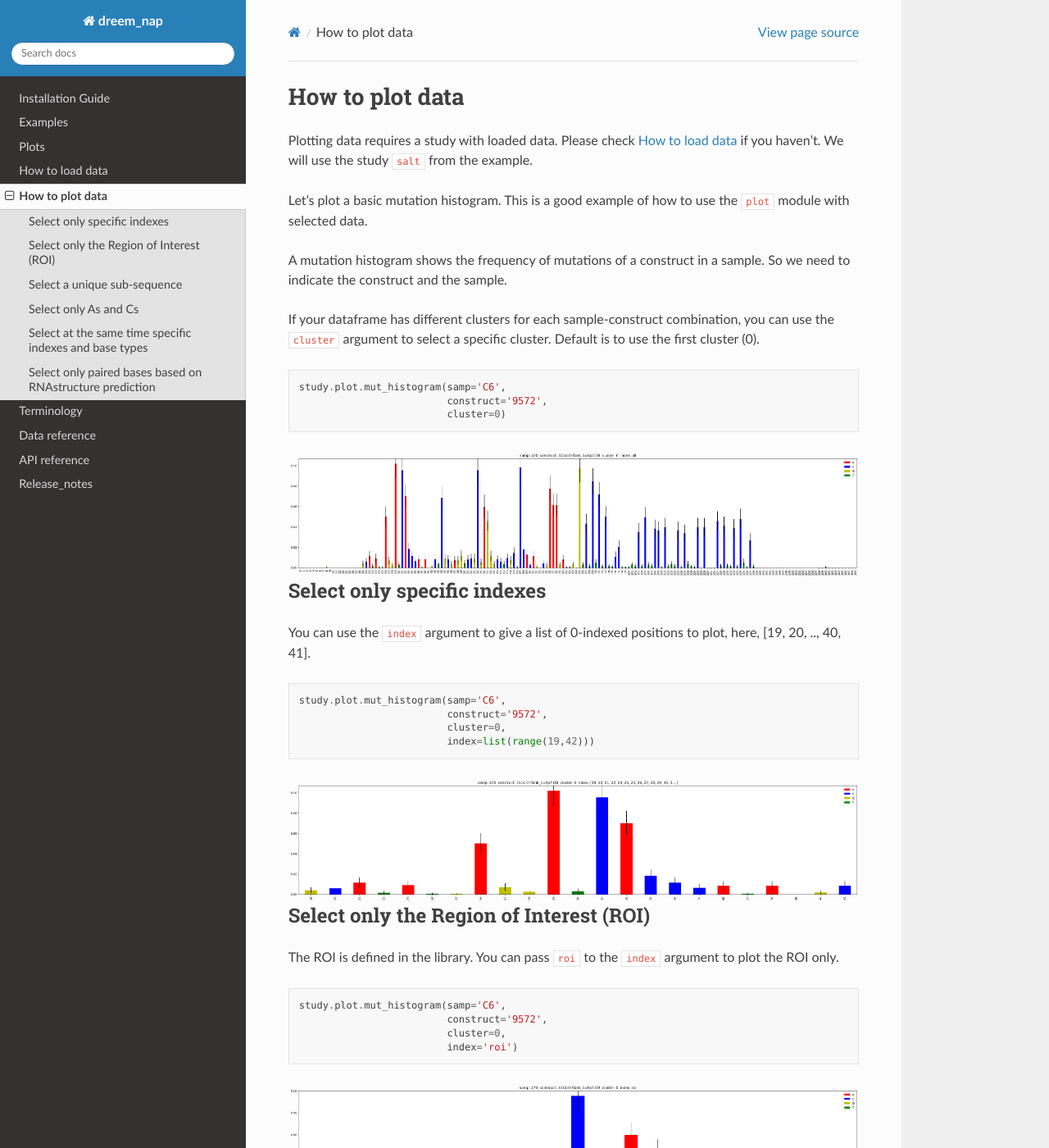
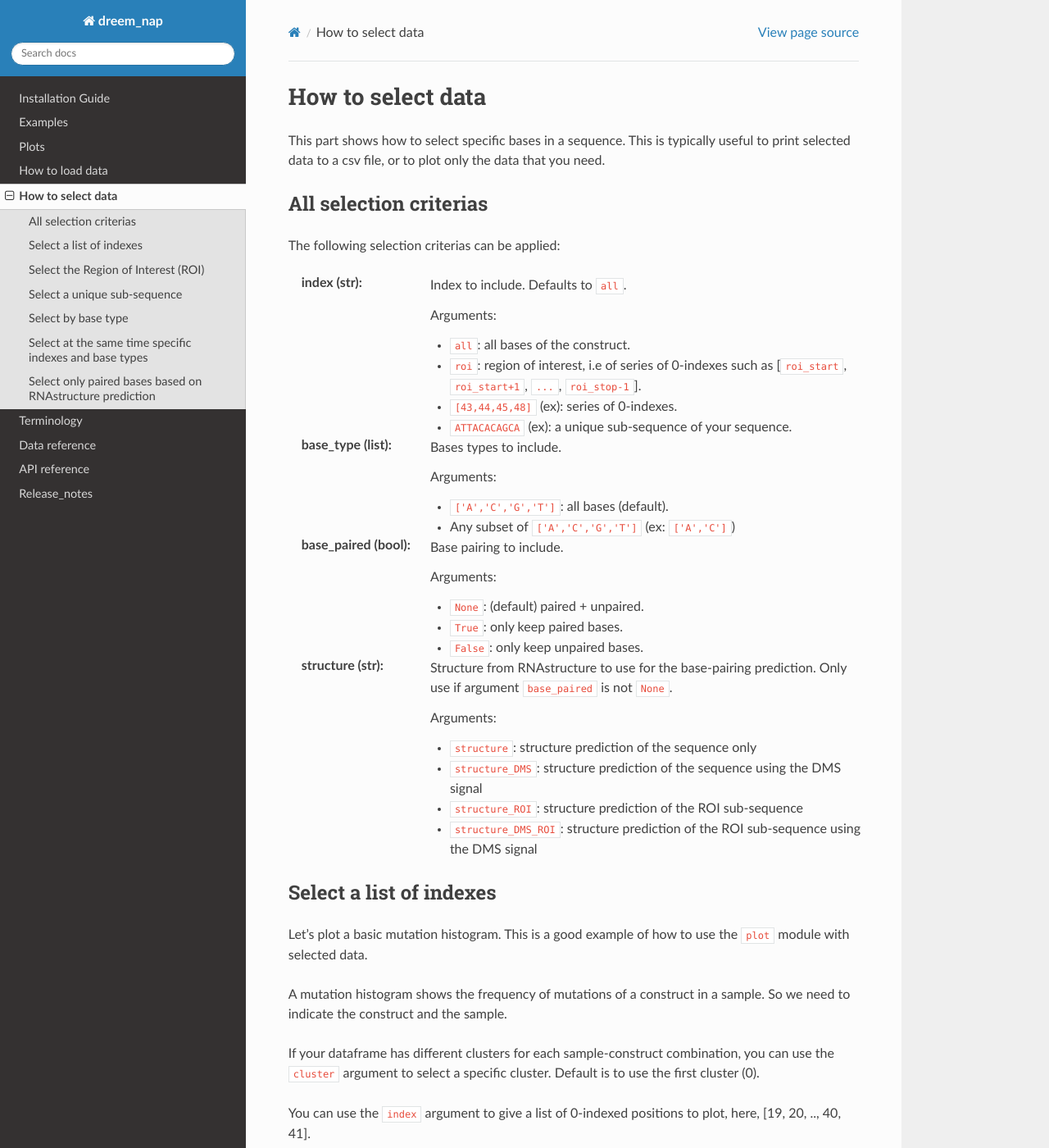
Before and after one commit to yvesmartindestaillades/NAP, a Sphinx documentation site: the page built from docs/source/selecting_data.rst, in a window 1280 px wide and 1400 px high. Shown: the whole window at 82% size. Built offline with Sphinx 7.4.7 and the Read the Docs theme 2.0.0, drawn with Linux system fonts in a browser that asks for light colours; some of the changed text lies outside the part shown.

Commit message:
docs selecting data

```diff
--- a/docs/source/index.rst
+++ b/docs/source/index.rst
@@ -21,7 +21,7 @@ Index
    examples
    gallery
    loading_data
-   plotting_data
+   selecting_data
    terminology
    reference
    api
--- a/docs/source/plotting_data.rst
+++ b/docs/source/selecting_data.rst
@@ -1,9 +1,61 @@
-================
-How to plot data
-================
+==================
+How to select data
+==================
 
-Plotting data requires a study with loaded data. Please check :ref:`loading_data` if you haven't.
-We will use the study ``salt`` from the example.
+This part shows how to select specific bases in a sequence.
+This is typically useful to print selected data to a csv file, or to plot only the data that you need.
+
+All selection criterias
+=======================
+
+The following selection criterias can be applied:
+
+:index (str):
+
+    Index to include. Defaults to ``all``.
+
+    Arguments:
+
+    * ``all``: all bases of the construct.
+    * ``roi``: region of interest, i.e of series of 0-indexes such as [``roi_start``, ``roi_start+1``,  ``...``,  ``roi_stop-1``].
+    * ``[43,44,45,48]`` (ex): series of 0-indexes.
+    * ``ATTACACAGCA`` (ex): a unique sub-sequence of your sequence.
+
+:base_type (list):
+
+    Bases types to include.
+
+    Arguments:
+
+    * ``['A','C','G','T']``: all bases (default).
+    * Any subset of ``['A','C','G','T']`` (ex:  ``['A','C']``)
+
+
+:base_paired (bool):
+
+    Base pairing to include.
+
+    Arguments:
+
+    * ``None``: (default) paired + unpaired.
+    * ``True``: only keep paired bases.
+    * ``False``: only keep unpaired bases.
+
+
+:structure (str):
+
+    Structure from RNAstructure to use for the base-pairing prediction. Only use if argument ``base_paired`` is not ``None``.
+
+    Arguments:
+
+    * ``structure``: structure prediction of the sequence only
+    * ``structure_DMS``: structure prediction of the sequence using the DMS signal
+    * ``structure_ROI``: structure prediction of the ROI sub-sequence
+    * ``structure_DMS_ROI``: structure prediction of the ROI sub-sequence using the DMS signal
+
+
+Select a list of indexes
+========================
 
 Let's plot a basic mutation histogram.
 This is a good example of how to use the ``plot`` module with selected data.
@@ -13,18 +65,6 @@ So we need to indicate the construct and the sample.
 
 If your dataframe has different clusters for each sample-construct combination, you can use the ``cluster`` argument to select a specific cluster.
 Default is to use the first cluster (0).
-
-.. code-block:: python
-
-    study.plot.mut_histogram(samp='C6',
-                             construct='9572',
-                             cluster=0)
-
-.. image:: img/mut_hist_only.png
-    :align: center
-
-Select only specific indexes
-==========================
 
 You can use the ``index`` argument to give a list of 0-indexed positions to plot, here, [19, 20, .., 40, 41].
 
@@ -57,7 +97,7 @@ You can pass ``roi`` to the ``index`` argument to plot the ROI only.
     :align: center
 
 Select a unique sub-sequence
-=====================================
+============================
 
 You can pass a unique sub-sequence to the ``index`` argument to plot it.
 
@@ -77,7 +117,7 @@ You can pass a unique sub-sequence to the ``index`` argument to plot it.
     :align: center
 
 
-Select only As and Cs
+Select by base type
 ===================
 
 You can keep only certain types of bases by giving the ``base_type`` argument, here, As and Cs.
@@ -117,21 +157,17 @@ Select only paired bases based on RNAstructure prediction
 
 You can use the RNAstructure prediction to select only paired or unpaired bases.
 
-``paired`` is a boolean argument, True to select only paired bases, False to select only unpaired bases.
+Set ``base_paired`` to True to keep paired bases and to False to keep unpaired bases.
 
-``structure`` is the name of the RNAstructure prediction.
- - ``structure``: structure prediction of the sequence only
- - ``structure_DMS``: structure prediction of the sequence using the DMS signal
- - ``structure_ROI``: structure prediction of the ROI sub-sequence
- - ``structure_DMS_ROI``: structure prediction of the ROI sub-sequence using the DMS signal
+``structure`` argument is the RNAstructure prediction you want to use for base-pairing.
 
 .. code-block:: python
 
     study.plot.mut_histogram(samp='C6',
                              construct='9572',
                              cluster=0,
-                             paired=True,
-                             structure='structure')
+                             base_paired=True,
+                             structure='structure_DMS')
 
 .. image:: img/sequence.png
     :align: center
```
Also changed, not shown: other parts of docs/source/selecting_data.rst (+2 -2 lines).
